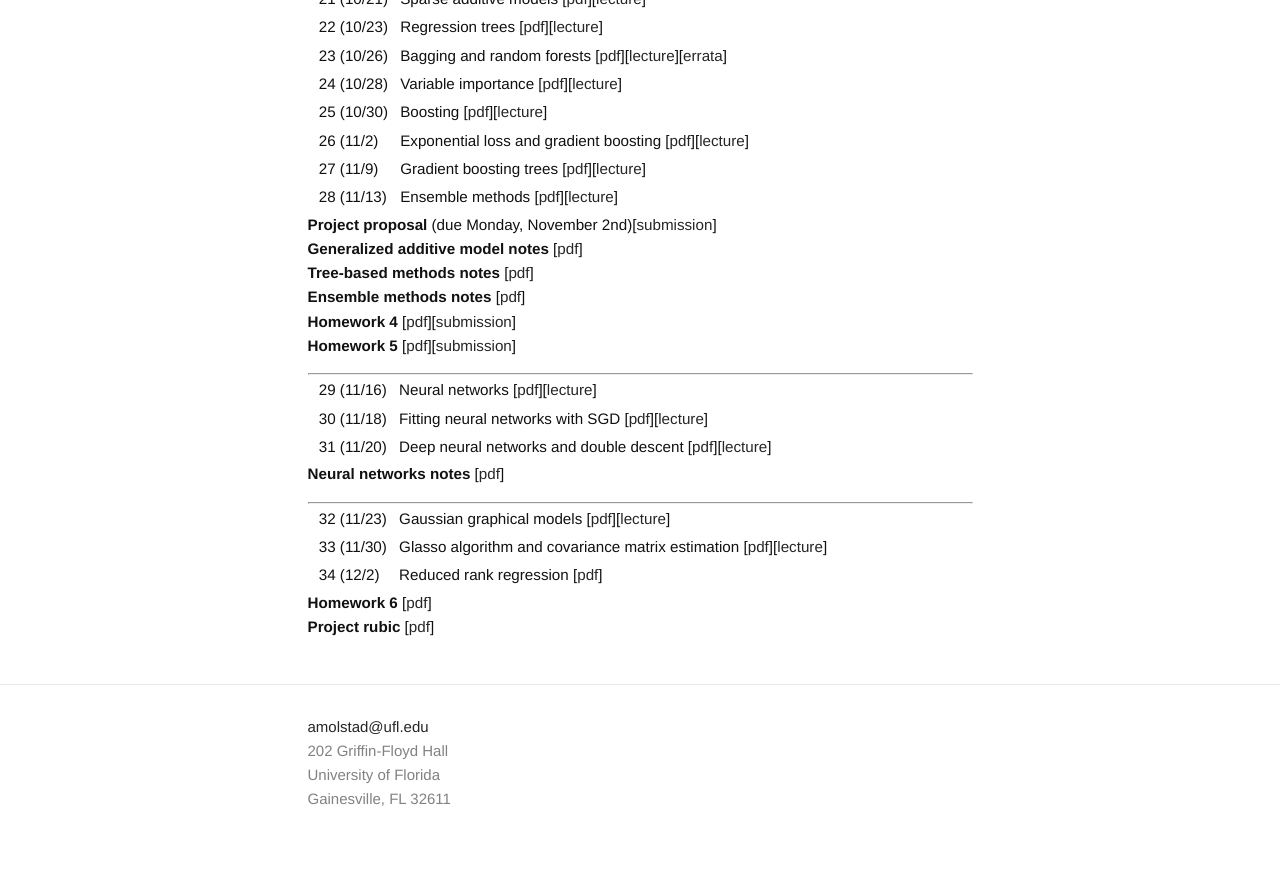
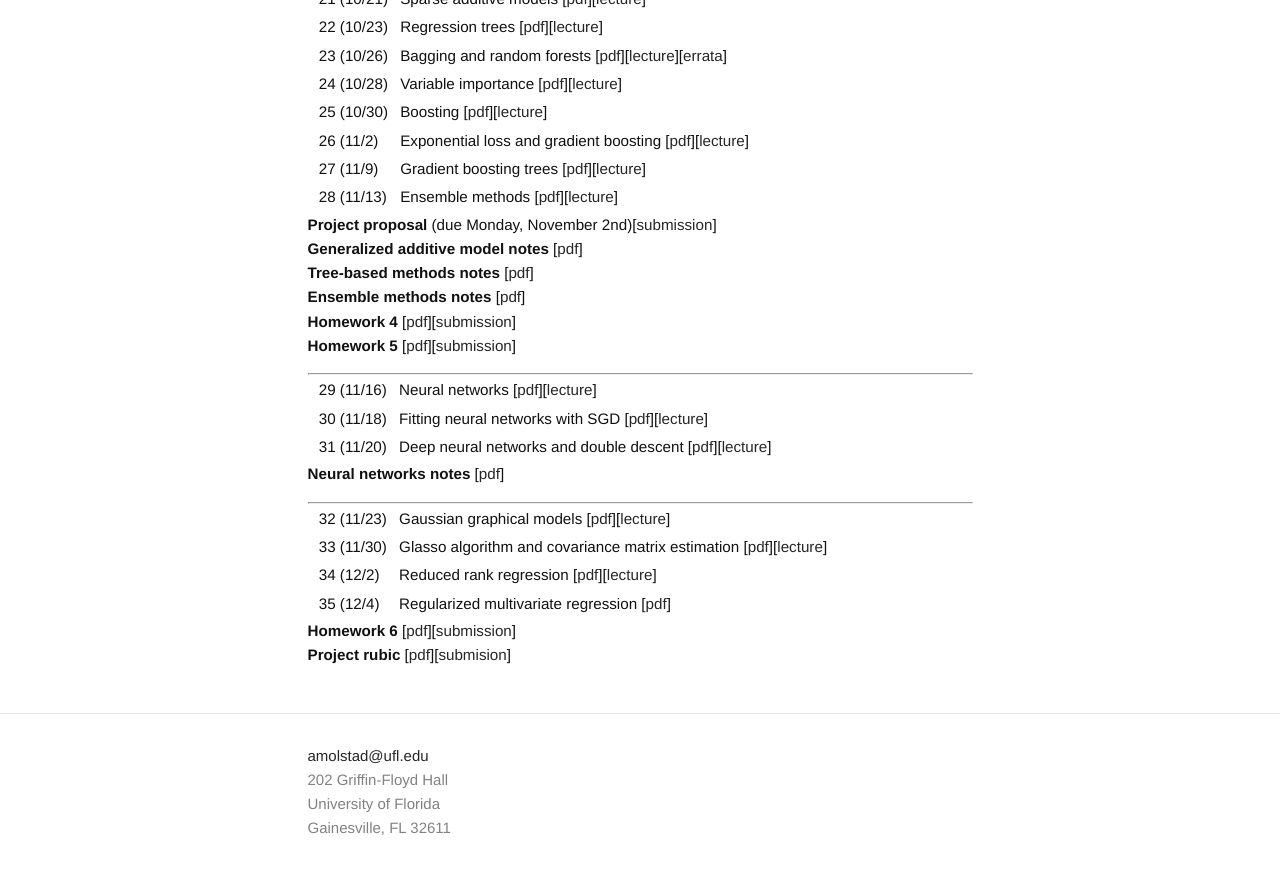
Before and after one commit to ajmolstad/ajmolstad.github.io, a Jekyll site: the page built from F20_STA7934.md, in a window 1280 px wide and 900 px high, scrolled down 1080 px. Shown: the top 874 px of the window. Built offline with Jekyll 4.4.1, drawn with Linux system fonts in a browser that asks for light colours.

Commit message:
Update F20_STA7934.md

```diff
--- a/F20_STA7934.md
+++ b/F20_STA7934.md
@@ -82,9 +82,10 @@ Note that you must be logged into your UFL eLearning account to access course ma
 
 ---------------
 
-|| 32 (11/23) || Gaussian graphical models [[pdf](https://ufl.instructure.com/files/54930894/download?download_frd=1)][[lecture](https://ufl.instructure.com/courses/412309/files?preview=54930879)] ||
-|| 33 (11/30) || Glasso algorithm and covariance matrix estimation [[pdf](https://ufl.instructure.com/files/54983565/download?download_frd=1)][[lecture](https://ufl.instructure.com/files/54983621/download?download_frd=1)] ||
-|| 34 (12/2) || Reduced rank regression [[pdf](https://ufl.instructure.com/files/55103605/download?download_frd=1)] ||
+|| 32 (11/23) || Gaussian graphical models [[pdf](https://ufl.instructure.com/files/54930894/download?download_frd=1)][[lecture](https://ufl.instructure.com/courses/412309/files?preview=54930879)]||
+|| 33 (11/30) || Glasso algorithm and covariance matrix estimation [[pdf](https://ufl.instructure.com/files/54983565/download?download_frd=1)][[lecture](https://ufl.instructure.com/files/54983621/download?download_frd=1)]||
+|| 34 (12/2) || Reduced rank regression [[pdf](https://ufl.instructure.com/files/55103605/download?download_frd=1)][[lecture](https://ufl.instructure.com/courses/412309/files?preview=55147901)]||
+|| 35 (12/4) || Regularized multivariate regression [[pdf](https://ufl.instructure.com/files/55182392/download?download_frd=1)] ||
 
-**Homework 6** [[pdf](https://ufl.instructure.com/files/55086320/download?download_frd=1)]
-**Project rubic** [[pdf](https://ufl.instructure.com/files/54952902/download?download_frd=1)]
+**Homework 6** [[pdf](https://ufl.instructure.com/files/55086320/download?download_frd=1)][[submission](https://ufl.instructure.com/courses/412309/assignments/4489937)]
+**Project rubic** [[pdf](https://ufl.instructure.com/files/54952902/download?download_frd=1)][[submision](https://ufl.instructure.com/courses/412309/assignments/4489940)]
```
